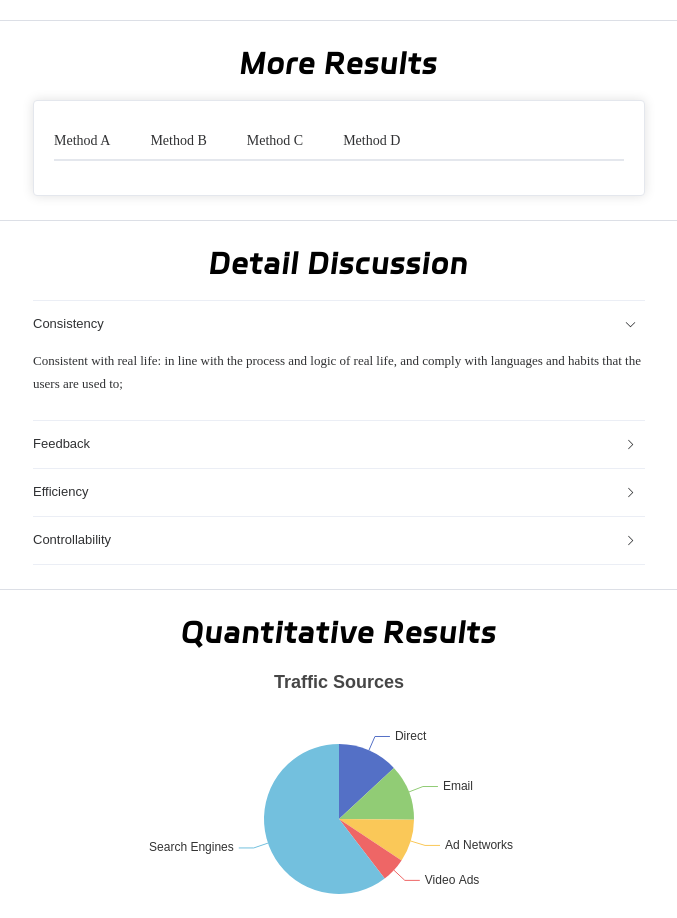
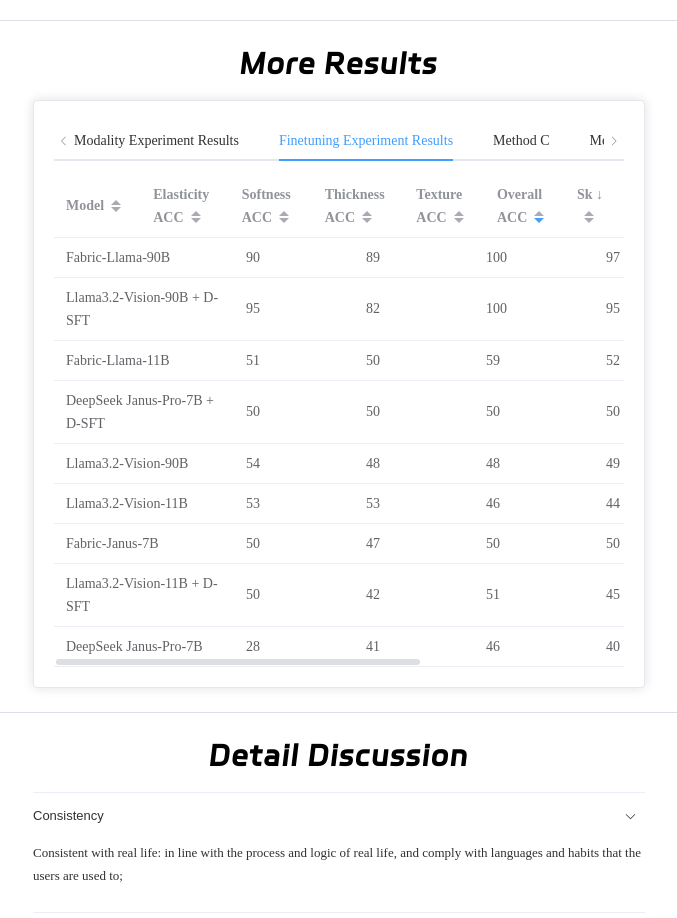
Before and after one commit to HanyangZhong/Fabric-llama, a Vue app: page / in a window 1280 px wide. Shown: the part 3540-4458 px from the top of the page, without its empty margins (301-978 px from the left). Built offline with nearby package versions, Linux system fonts and the light colour scheme.

Commit message:
Update Table.vue

```diff
--- a/src/components/sections/Table.vue
+++ b/src/components/sections/Table.vue
@@ -186,10 +186,10 @@
                 <el-card class="card">
 
                     <!-- 默认tab -->
-                    <el-tabs class="demo-tabs" model-value="Method B">
+                    <el-tabs class="demo-tabs" model-value="Finetuning Experiment Results">
 
                     <!-- 第一个tab -->
-                    <el-tab-pane label="Method A" name="Modality Experiment Results">
+                    <el-tab-pane label="Modality Experiment Results" name="Modality Experiment Results">
 
                         <!-- 表格数据 -->
                         <el-table
@@ -209,7 +209,7 @@
                         </el-table>
                     </el-tab-pane>
 
-                    <el-tab-pane label="Method B" name="Finetuning Experiment Results">
+                    <el-tab-pane label="Finetuning Experiment Results" name="Finetuning Experiment Results">
                         <!-- 表格数据 -->
                         <el-table
                             :data="table2Data"
```
